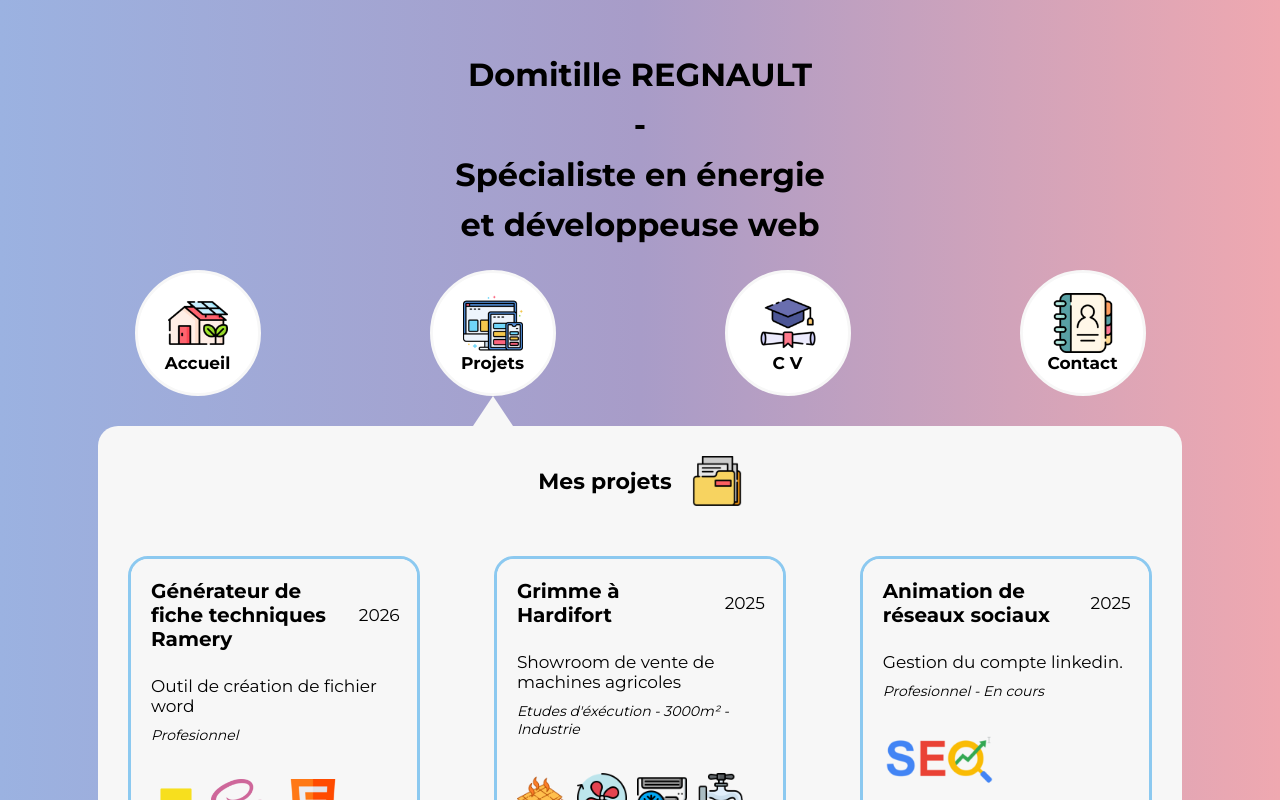
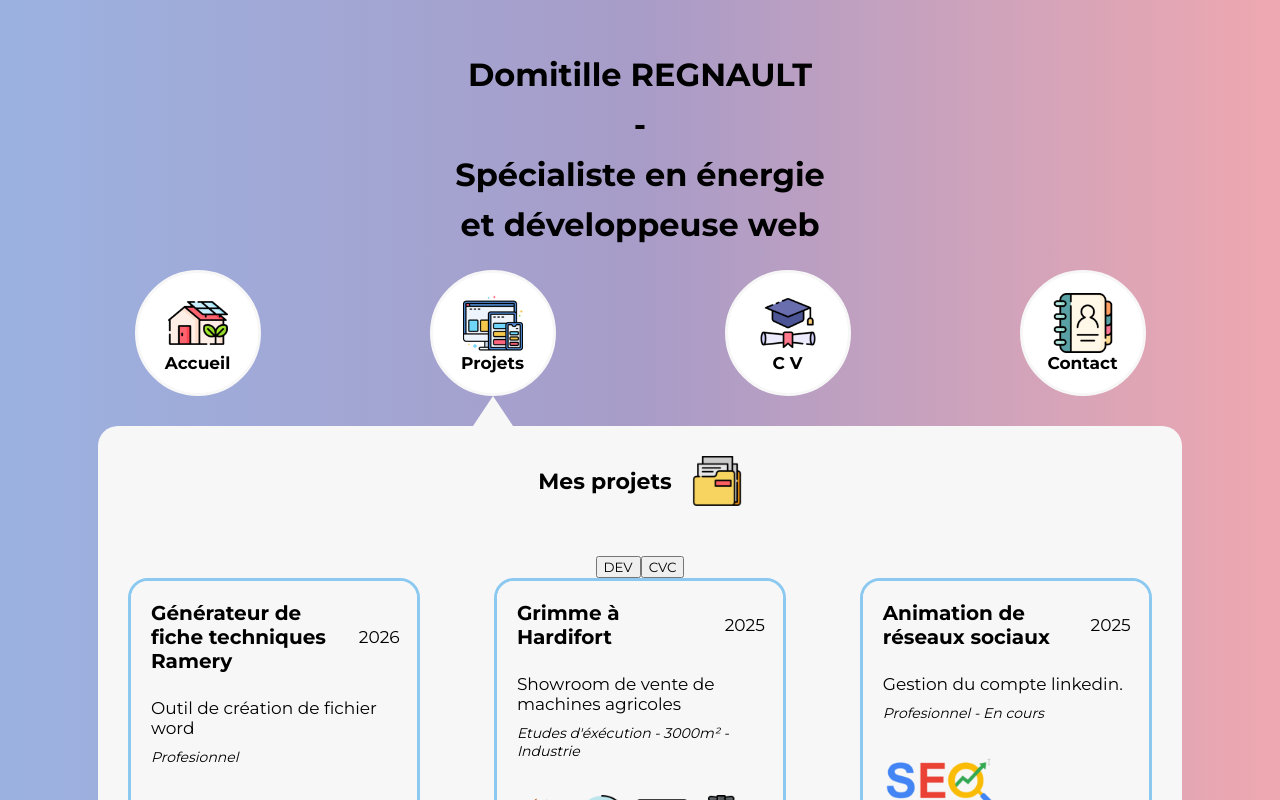
Before and after one commit to Lepetitkiri/Personnal_Project--CV_en_ligne, a React (Create React App) app: page /Personnal_Project--CV_en_ligne/Projects in a window 1280 px wide. Shown: the top 800 px of the page. Built offline with nearby package versions, Linux system fonts and the light colour scheme.

Commit message:
feat: create base structure for CategorySwitch component and integrate in Projects page

```diff
--- /dev/null
+++ b/src/Components/CategorySwitch/Index.jsx
@@ -0,0 +1,16 @@
+import React from 'react';
+
+/** Composant fonctionnel représentant un interrupteur de catégorie.
+ * Permet à l'utilisateur de basculer l'affichage global entre les modes DEV et CVC.
+ */
+
+const CategorySwitch = () => {
+    return (
+        <div className="CategorySwitch__container">
+            <button type="button" className="CategorySwitch__btn">DEV</button>
+            <button type="button" className="CategorySwitch__btn">CVC</button>
+        </div>
+    );
+};
+
+export default CategorySwitch;
--- a/src/Components/Projects/Index.jsx
+++ b/src/Components/Projects/Index.jsx
@@ -1,5 +1,6 @@
 import React, { useContext } from "react";
 import ProjectsStyle from "./Style.jsx";
+import CategorySwitch from '../../Components/CategorySwitch/Index.jsx';
 
 import { MyContextForBasenameValue } from '../../index.js';
 
@@ -17,6 +18,7 @@ const Projects = () => {
         <h2> Mes projets</h2>
         <img src={`${basename}/Pictures/folder.png`} alt="Dossier" />
       </div>
+      <CategorySwitch />
 
       <div className="ProjectPage__gallery">
         {ProjectListening.map(array => (
```
